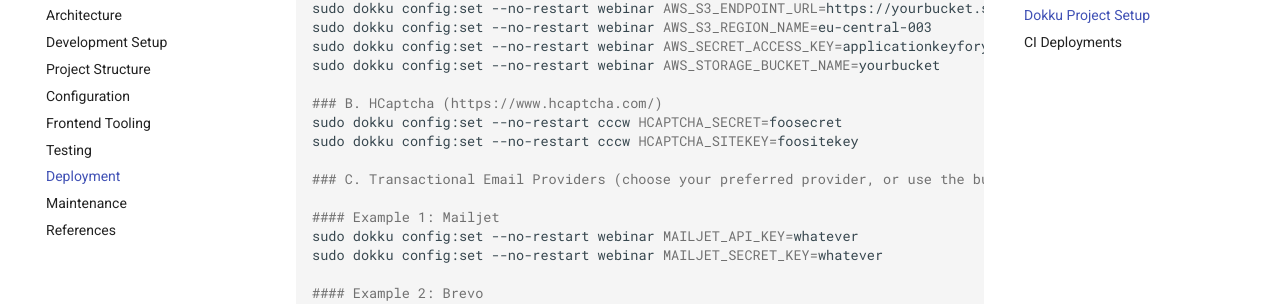
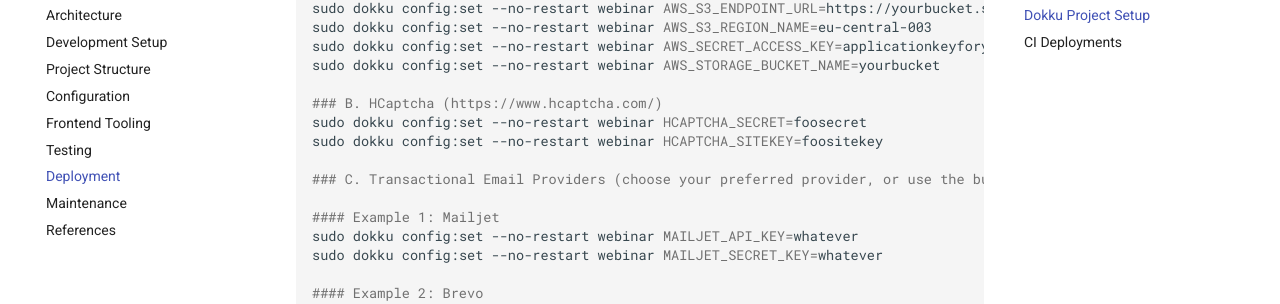
Before and after one commit to engineervix/webinar, an MkDocs documentation site: the page built from docs/deployment.md, in a window 1280 px wide and 900 px high, scrolled down 3466 px. Shown: the part 147-451 px from the top of the window. Built offline with MkDocs 1.6.1 and Material for MkDocs 9.7.7, drawn with Linux system fonts in a browser that asks for light colours; comment, search, counter and statistics services are not loaded.

Commit message:
docs: update docs

```diff
--- a/docs/deployment.md
+++ b/docs/deployment.md
@@ -156,8 +156,8 @@ sudo dokku config:set --no-restart webinar AWS_SECRET_ACCESS_KEY=applicationkeyf
 sudo dokku config:set --no-restart webinar AWS_STORAGE_BUCKET_NAME=yourbucket
 
 ### B. HCaptcha (https://www.hcaptcha.com/)
-sudo dokku config:set --no-restart cccw HCAPTCHA_SECRET=foosecret
-sudo dokku config:set --no-restart cccw HCAPTCHA_SITEKEY=foositekey
+sudo dokku config:set --no-restart webinar HCAPTCHA_SECRET=foosecret
+sudo dokku config:set --no-restart webinar HCAPTCHA_SITEKEY=foositekey
 
 ### C. Transactional Email Providers (choose your preferred provider, or use the built-in SMTP Backend)
 
```
